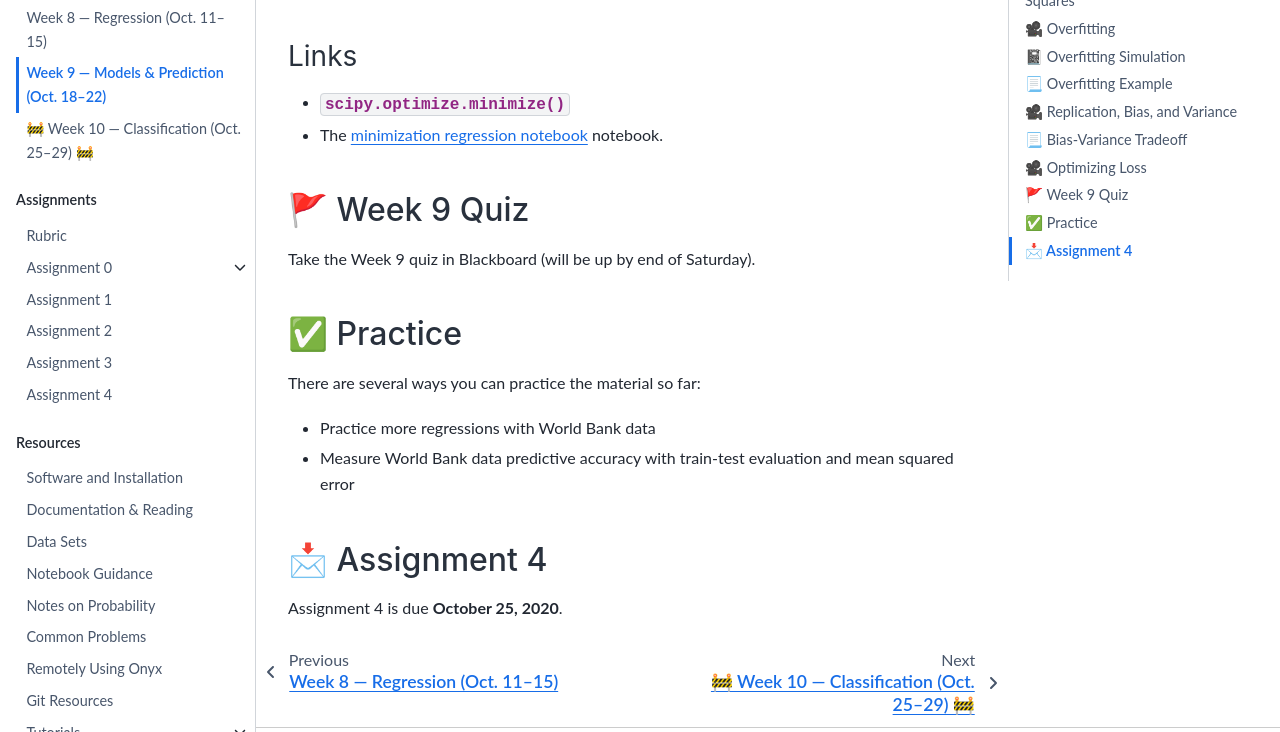
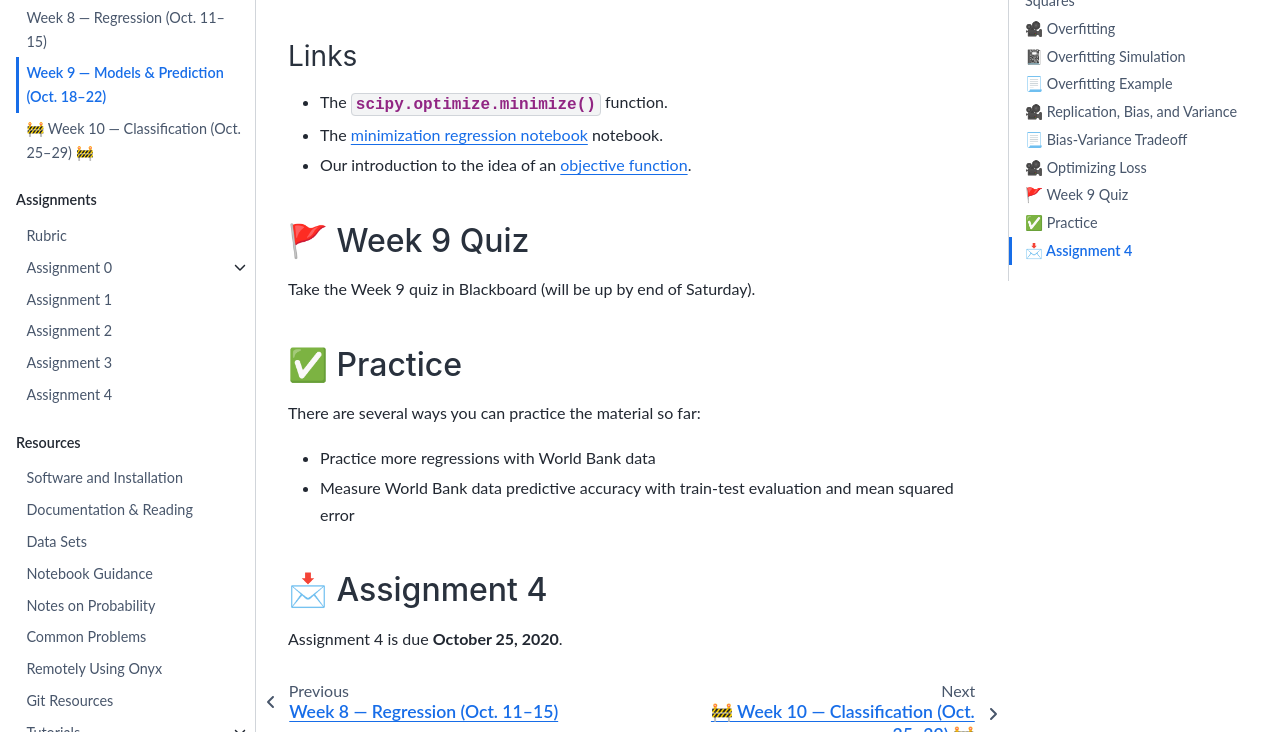
Before and after one commit to mdekstrand/cs533-web, a Jupyter Book: the page built from week9/index.md, in a window 1280 px wide and 900 px high, scrolled down 2575 px, cut to the strip 168-900 px from the top of the window. Built offline with Jupyter Book 1.0.4 settings and Sphinx 7.4.7 and the Sphinx Book theme 1.1.4, drawn with Linux system fonts in a browser that asks for light colours; pages that are not in the unit, such as notebooks, are missing from menus; a style sheet for code colours, icons or effects is not loaded.

Commit message:
lecture 9 tweaks

```diff
--- a/week9/index.md
+++ b/week9/index.md
@@ -102,15 +102,16 @@ Further reading: [Lecture 12: Bias-Variance Tradeoff](https://www.cs.cornell.edu
 
 ## {{mvideo}} Optimizing Loss
 
-:::{video}
+:::{video} optimizing-loss
 :length: 15m23s
 :name: 9-6 - Optimizing Loss
 :::
 
 ### Links
 
-- {py:func}`scipy.optimize.minimize`
+- The {py:func}`scipy.optimize.minimize` function.
 - The [minimization regression notebook](./BadRegression.ipynb) notebook.
+- Our introduction to the idea of an {term}`objective function`.
 
 ## {{mquiz}} Week 9 Quiz
 
```
